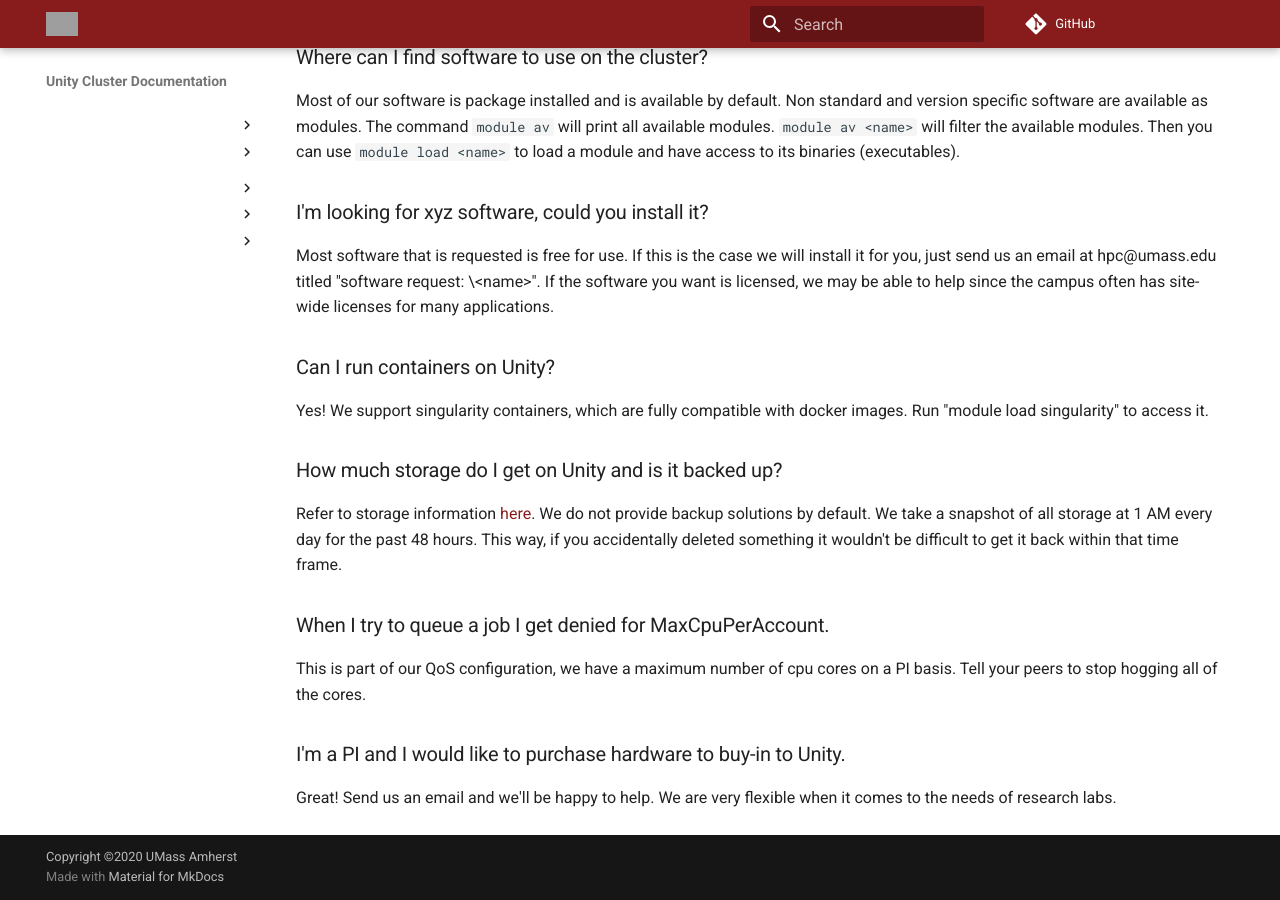
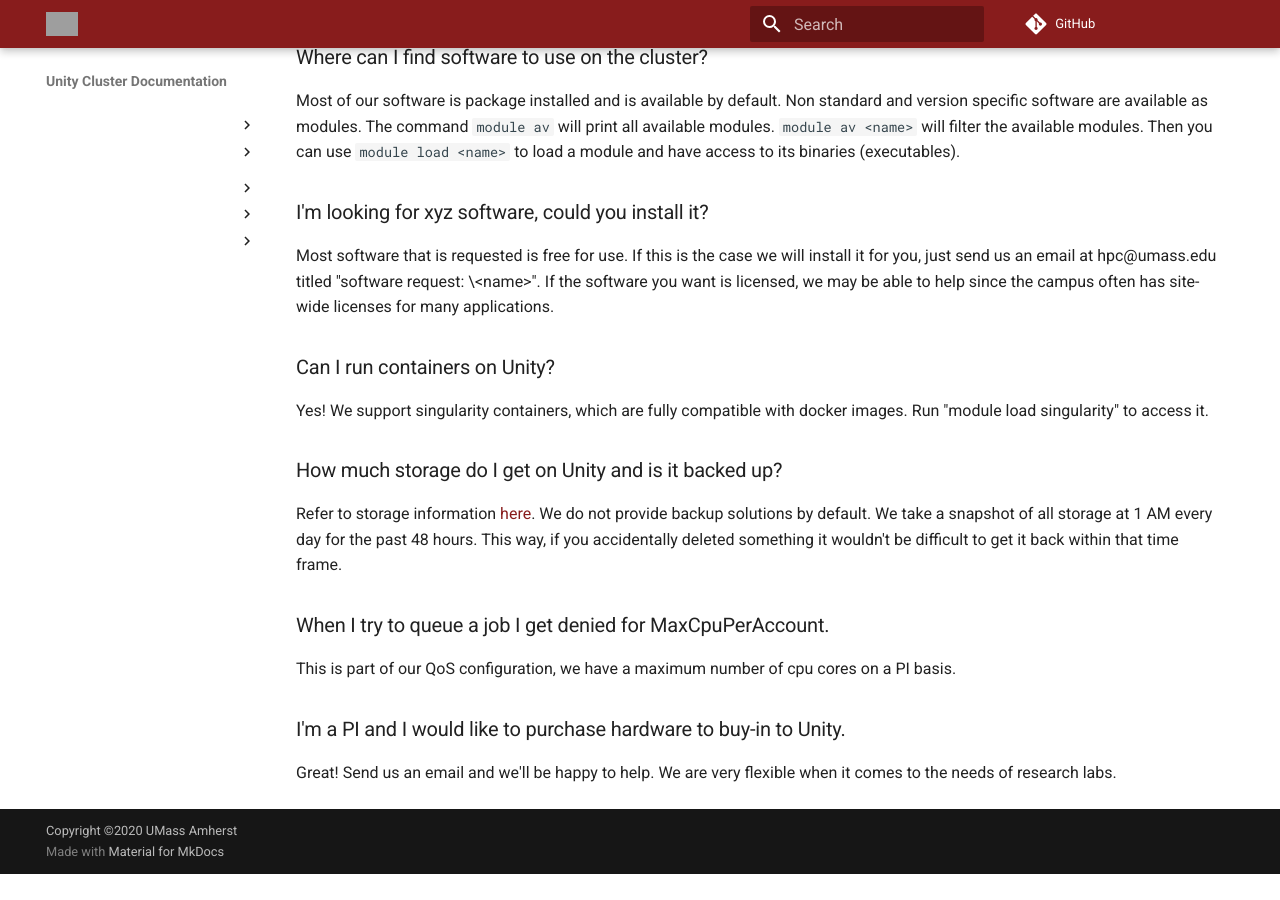
Before and after one commit to UMass-RC/unity-docs, an MkDocs documentation site: the page built from docs/faq.md, in a window 1280 px wide and 900 px high, scrolled down 716 px. Built offline with MkDocs 1.6.1 and Material for MkDocs 9.7.7, drawn with Linux system fonts in a browser that asks for light colours; comment, search, counter and statistics services are not loaded; after the commit the page ends 1590 px from its top, so only the background shows below that; grey boxes are pictures that could not be loaded.

Commit message:
Update docs/faq.md
Co-authored-by: Hakan Saplakoglu <hakansaplakog@gmail.com>

```diff
--- a/docs/faq.md
+++ b/docs/faq.md
@@ -38,7 +38,6 @@ This way, if you accidentally deleted something it wouldn't be difficult to get
 
 ### When I try to queue a job I get denied for MaxCpuPerAccount.
 This is part of our QoS configuration, we have a maximum number of cpu cores on a PI basis.
-Tell your peers to stop hogging all of the cores.
 
 ### I'm a PI and I would like to purchase hardware to buy-in to Unity.
 Great! Send us an email and we'll be happy to help. We are very flexible when it comes to the needs of research labs.
```
